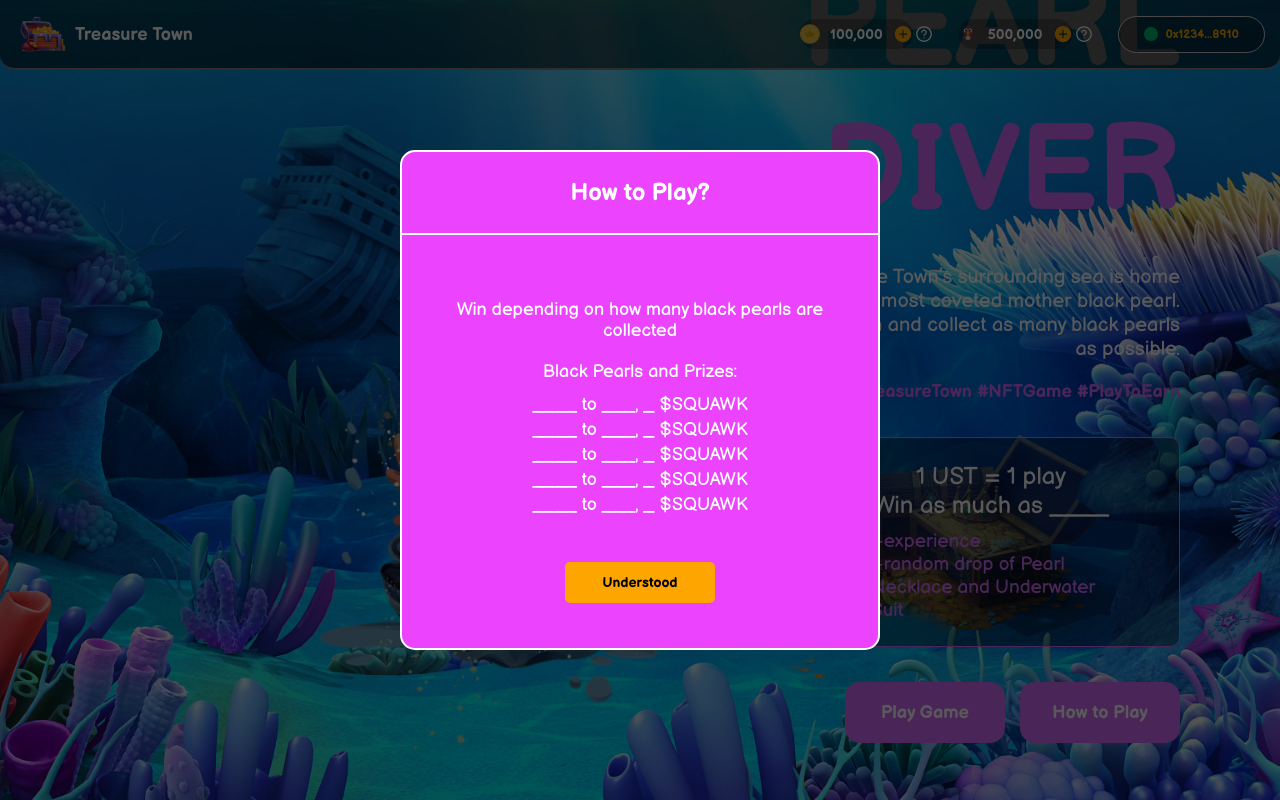
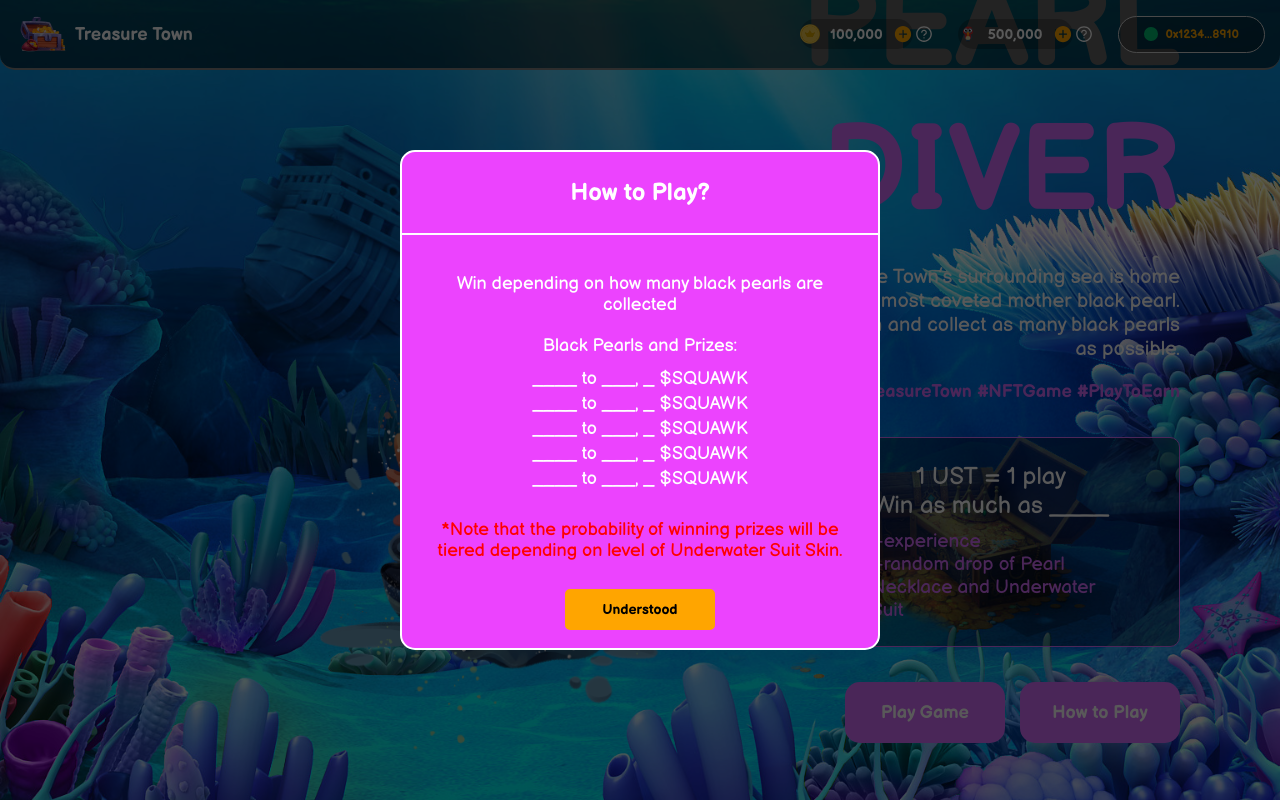
Before and after one commit to ArvinIballa/T.Town-WebApp-, a React (Create React App) app: page /prequel/pearl-diver in a window 1280 px wide. Both pictures are taken after a click on the button "How to Play". Shown: the part 100-900 px from the top of the page. Built offline with nearby package versions, Linux system fonts and the light colour scheme.

Commit message:
add note

```diff
--- a/src/pages-prequel/PearlDiver/Welcome/HowToPlay.js
+++ b/src/pages-prequel/PearlDiver/Welcome/HowToPlay.js
@@ -34,6 +34,7 @@ const HowToPlay = ({showHowToPlayModal, closeHowToPlayModal}) => {
                 )}
 
               </ModalSubtitleDiv>
+              <ModalSubtitle style={{color:'red'}}>*Note that the probability of winning prizes will be tiered depending on level of Underwater Suit Skin.</ModalSubtitle>
               <ModalButtonDiv>
                 <ModalButton onClick={closeHowToPlayModal}>Understood</ModalButton>
               </ModalButtonDiv>
```
